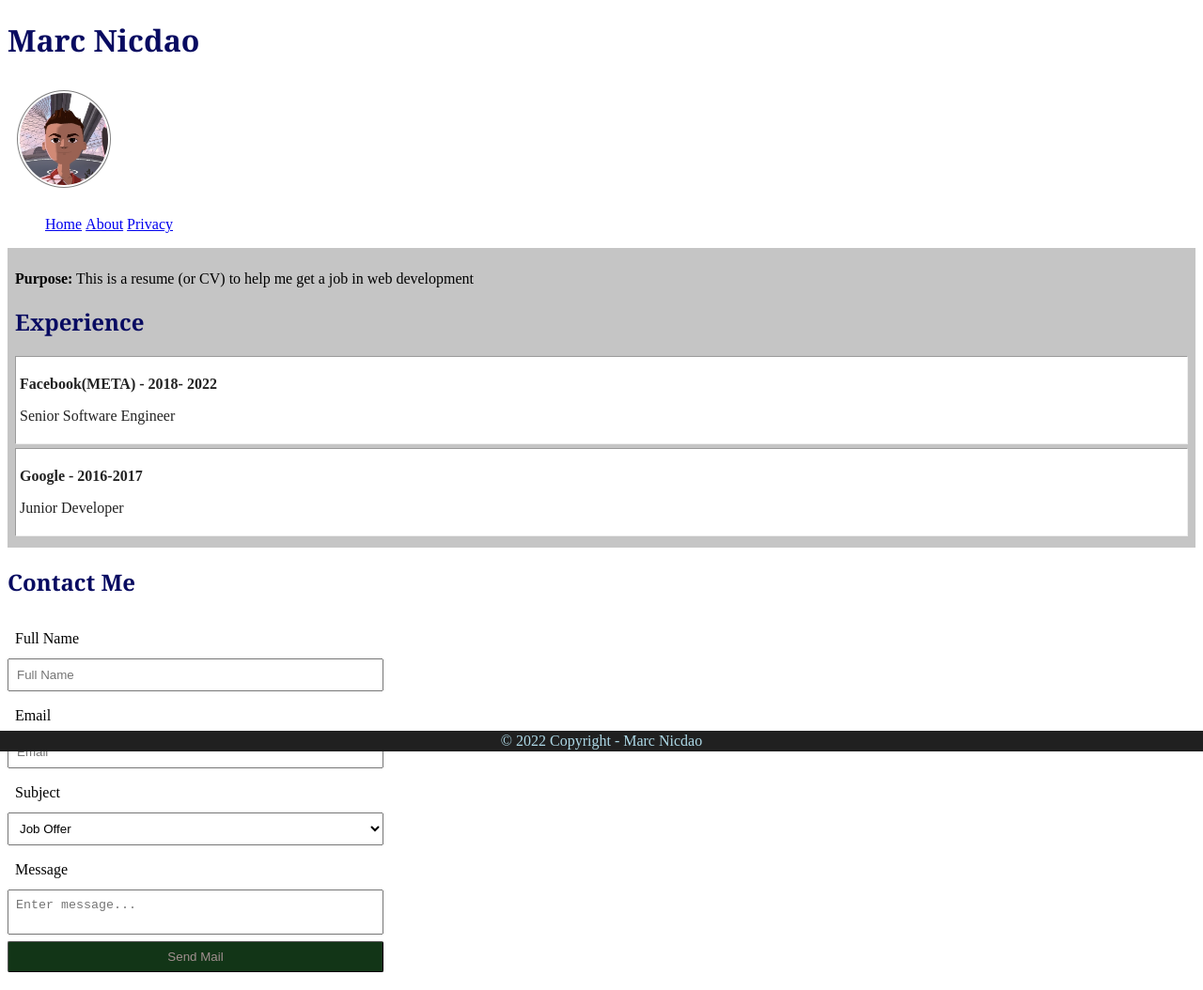
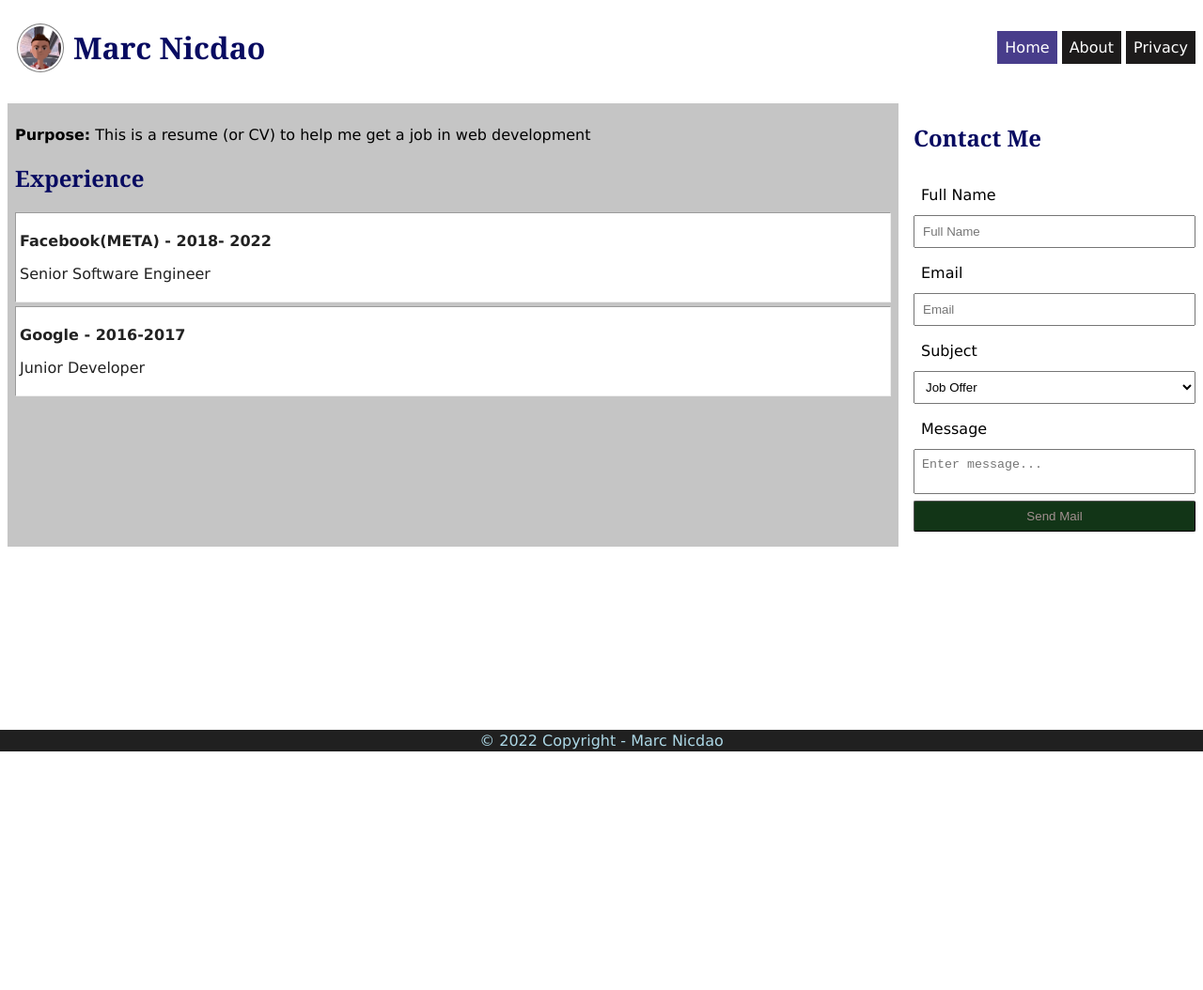
Before and after one commit to MarcNicdaoAcn/frontend-learning, a plain HTML site: page index.html in a window 1280 px wide. Shown: the whole page at 94% size. After the commit the page ends 800 px from the top, so only its background shows below. Drawn offline with Linux system fonts and the light colour scheme.

Commit message:
add grid layout

```diff
--- a/index.html
+++ b/index.html
@@ -5,17 +5,16 @@
     <meta http-equiv="X-UA-Compatible" content="IE=edge" />
     <meta name="viewport" content="width=device-width, initial-scale=1.0" />
     <title>Frontend Learning - Resume - Home</title>
-    <link rel="stylesheet" href="style.css">
+    <link rel="stylesheet" href="style.css" />
   </head>
   <body class="page">
+    <div class="page__container">
       <header class="header page__header">
-      <div>
+        <img src="images/headshot.png" class="header__image" />
         <h1 class="header__title">Marc Nicdao</h1>
-      <img src="images/headshot.png" class="header__image" />
-      </div>
 
         <ul class="header__nav">
-        <li class="nav__item"><a href="index.html">Home</a></li>
+          <li class="nav__item active"><a href="index.html">Home</a></li>
           <li class="nav__item"><a href="about.html">About</a></li>
           <li class="nav__item"><a href="privacy.html">Privacy</a></li>
         </ul>
@@ -23,8 +22,8 @@
 
       <main class="experience">
         <p class="experience__description">
-        <strong>Purpose:</strong> This is a resume (or CV) to help me get a job
-        in web development
+          <strong>Purpose:</strong> This is a resume (or CV) to help me get a
+          job in web development
         </p>
 
         <h2 class="experience__title">Experience</h2>
@@ -44,12 +43,24 @@
         <h2 class="form__title">Contact Me</h2>
         <form class="form form--contact">
           <div class="form__block">
-          <label class="form__label block__item" for="fullName">Full Name</label>
-          <input class="form__input block__item" id="fullName" type="text" placeholder="Full Name" />
+            <label class="form__label block__item" for="fullName"
+              >Full Name</label
+            >
+            <input
+              class="form__input block__item"
+              id="fullName"
+              type="text"
+              placeholder="Full Name"
+            />
           </div>
           <div class="form__block">
             <label class="form__input block__item" for="email">Email</label>
-          <input class="form__input block__item" id="email" type="email" placeholder="Email"/>
+            <input
+              class="form__input block__item"
+              id="email"
+              type="email"
+              placeholder="Email"
+            />
           </div>
           <div class="form__block">
             <label class="form__label block__item" for="subject">Subject</label>
@@ -61,13 +72,17 @@
           </div>
           <div class="form__block">
             <label class="form__label block__item" for="msg">Message</label>
-            <textarea class="block__item" id="msg" placeholder="Enter message..." ></textarea>
+            <textarea
+              class="block__item"
+              id="msg"
+              placeholder="Enter message..."
+            ></textarea>
           </div>
-        <input class="form__submit" value="Send Mail" type="submit">
-
+          <input class="form__submit" value="Send Mail" type="submit" />
         </form>
       </aside>
 
       <footer class="footer">&copy; 2022 Copyright - Marc Nicdao</footer>
+    </div>
   </body>
 </html>
--- a/style.css
+++ b/style.css
@@ -3,20 +3,61 @@
     resize: none;
 }
 
+.page{
+    font-family: Verdana, Geneva, Tahoma, sans-serif;
+}
+
+.page__container{
+    display: grid;
+    grid-template-areas:
+    "header header"
+    "experience form__container"
+    "footer footer";
+    grid-template-columns: auto min(300px, 30%);
+    gap: 1rem;
+}
 h1,h2 {
     font-family: Georgia, 'Times New Roman', Times, serif;
     color: rgb(8, 11, 97);
 }
+
+.header{
+    display: flex;
+    justify-content: space-between;
+    align-items: center;
+    grid-area: header;
+}
 .header__image{
-    max-width: 100px;
+    max-width: 50px;
     border-radius: 50%;
     margin: 10px;
     padding: 2px;
     border: 1px solid #808080;
 }
 
+.header__title, .header__image, .header__nav{
+    display: inline;
+    vertical-align: middle;
+}
+
+.header__nav{
+    float: right;
+    margin-left: auto;
+}
+
 .nav__item{
     display: inline;
+    padding: 8px;
+    background-color: rgb(29, 27, 27);
+}
+
+.nav__item.active{
+    background-color: darkslateblue;
+}
+
+.nav__item a{
+    color: white;
+    text-decoration: none;
 }
 
 .block__title{
@@ -25,6 +66,7 @@ h1,h2 {
 .experience{
     background-color: rgb(197, 197, 197);
     padding: .5rem;
+    grid-area: experience;
 }
 
 .experience__block{
@@ -40,7 +82,7 @@ h1,h2 {
 }
 
 .form__container{
- width: min(400px, 100%)
+    grid-area: form__container;
 }
 
 .form__block{
@@ -76,5 +118,5 @@ h1,h2 {
     position: fixed;
     bottom:0;
     left:0;
-
+    grid-area: footer;
 }
```
Lines whose indentation alone changed are shown as unchanged.
